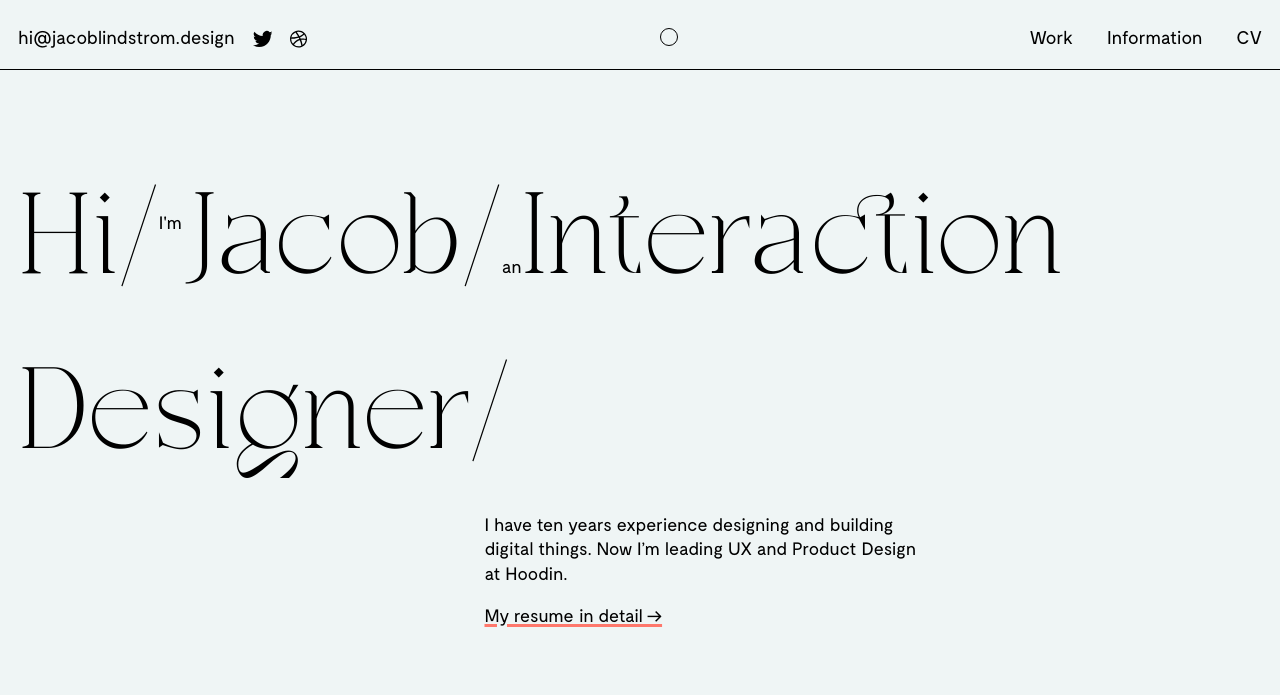
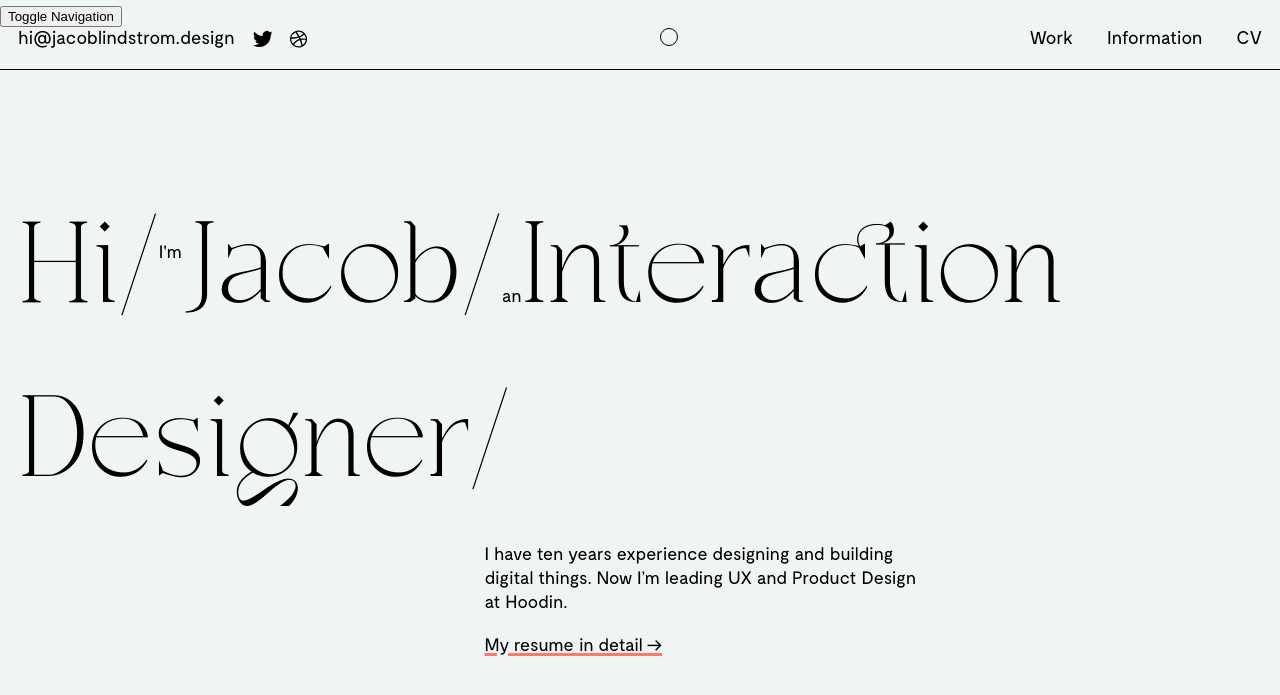
Before and after one commit to jacoblindstrm/jacoblindstrm.github.io, a Jekyll site: the page built from index.html, in a window 1280 px wide. Shown: the top 695 px of the page. Built offline with Jekyll 4.4.1, drawn with Linux system fonts in a browser that asks for light colours; comment, search, counter and statistics services are not loaded.

Commit message:
Update header.html

```diff
--- a/_includes/header.html
+++ b/_includes/header.html
@@ -1,3 +1,4 @@
+<button id="toggle-menu" type="button">Toggle Navigation</button>
 <header role="banner">
     <ul class="social">
         <p>{{ site.email }}</p>
```
